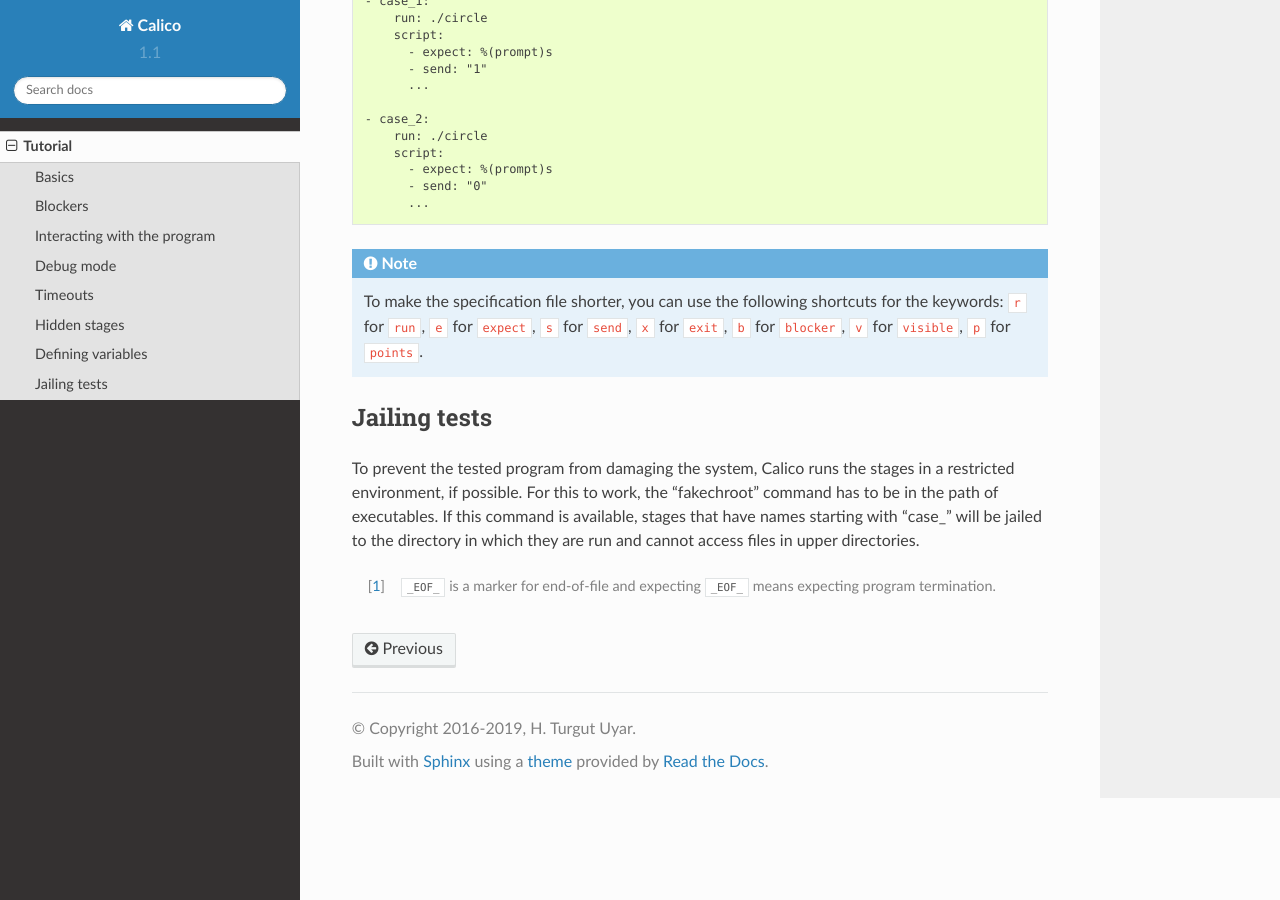
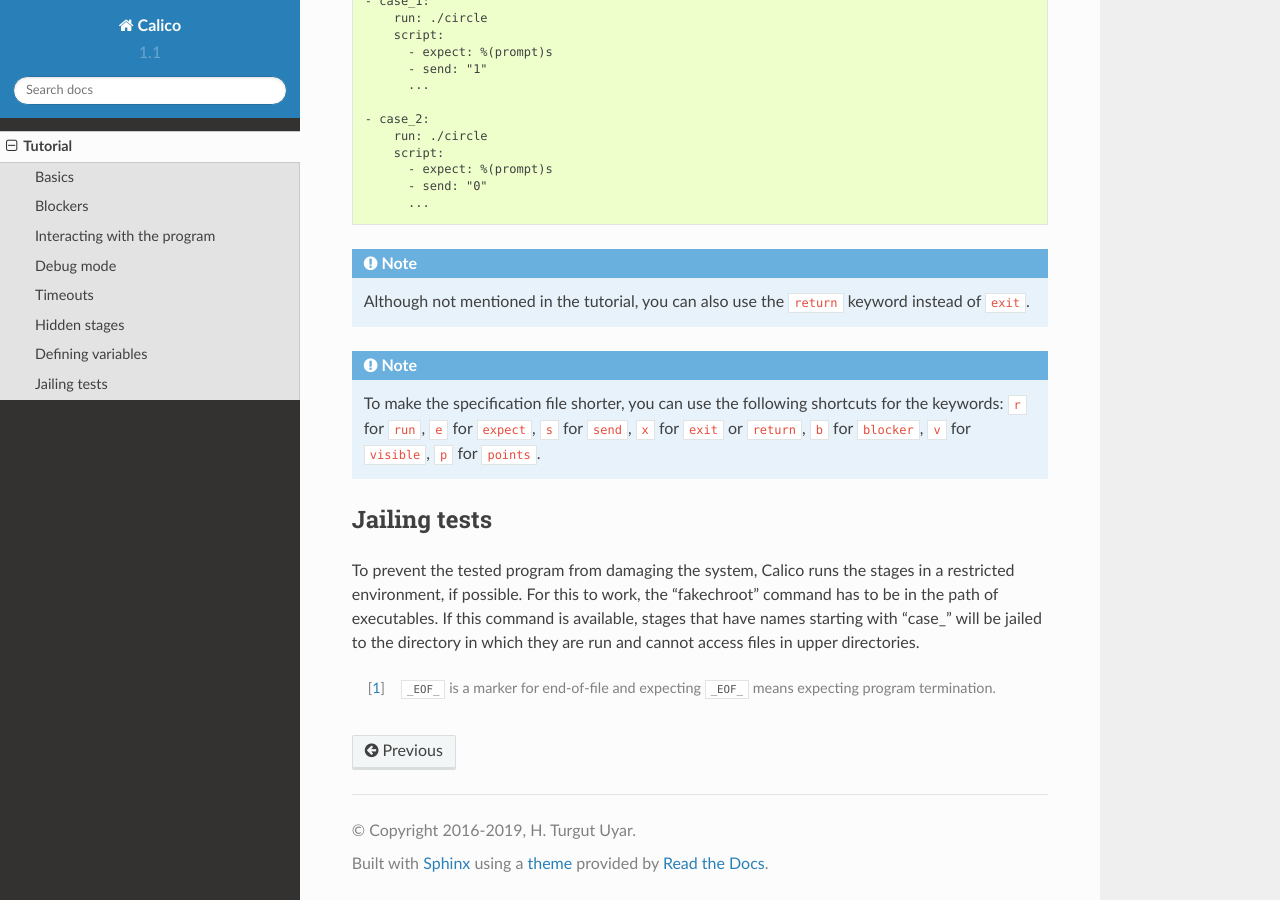
Before and after one commit to uyar/calico, a Sphinx documentation site: the page built from docs/source/tutorial.rst, in a window 1280 px wide and 900 px high, scrolled down 6052 px. Built offline with Sphinx 7.4.7 and the Read the Docs theme 2.0.0, drawn with Linux system fonts in a browser that asks for light colours.

Commit message:
Support "return" keyword to be used to specify exit status (#12)
* Allow "return" keyword to be used to specify exit status

* Add test for checking "return" keyword

* Update docs to mention "return" keyword

```diff
--- a/docs/source/tutorial.rst
+++ b/docs/source/tutorial.rst
@@ -328,9 +328,14 @@
 
 .. note::
 
+   Although not mentioned in the tutorial, you can also use the ``return``
+   keyword instead of ``exit``.
+
+.. note::
+
    To make the specification file shorter, you can use the following
    shortcuts for the keywords: ``r`` for ``run``, ``e`` for ``expect``,
-   ``s`` for ``send``, ``x`` for ``exit``, ``b`` for ``blocker``,
+   ``s`` for ``send``, ``x`` for ``exit`` or ``return``, ``b`` for ``blocker``,
    ``v`` for ``visible``, ``p`` for ``points``.
 
 Jailing tests
```
Also changed, not shown: 2 other files.
